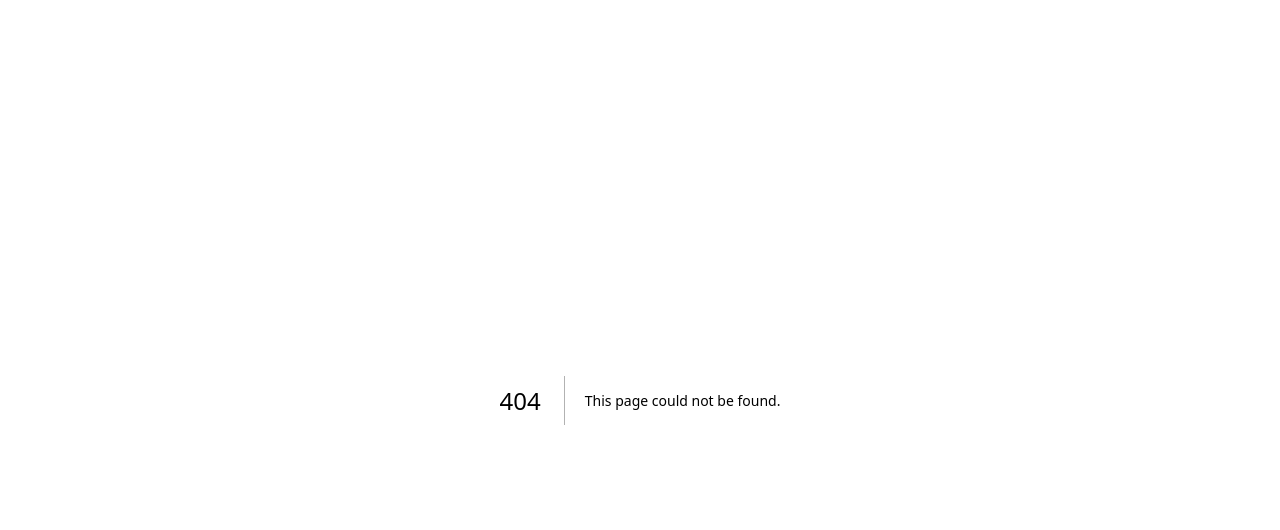
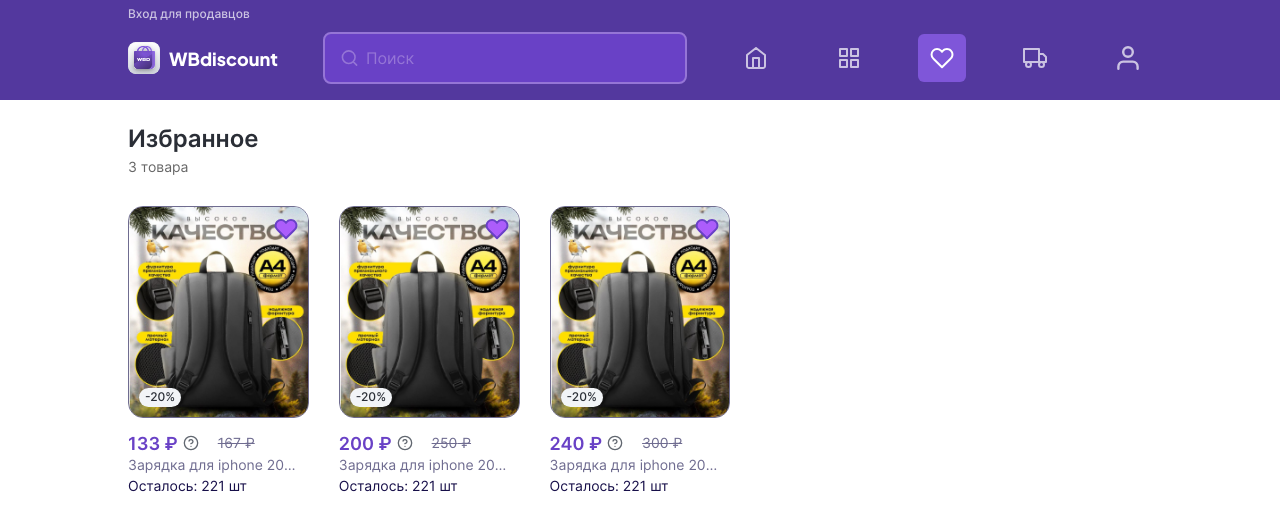
Before and after one commit to Dzhambulat-Kagermanov/work-platform, a Next.js app: page /favorites in a window 1280 px wide. Before the commit this address had no page. Shown: the top 530 px of the page. Built offline with nearby package versions, Linux system fonts and the light colour scheme.

Commit message:
CREATE: Created FavoritesPage

```diff
--- /dev/null
+++ b/app/(header)/favorites/page.tsx
@@ -0,0 +1,9 @@
+import { FC } from 'react'
+import { FavoritesPage } from '@/components/page/Favorites'
+
+interface Props {}
+const Favorites: FC<Props> = ({}) => {
+	return <FavoritesPage />
+}
+
+export default Favorites
--- /dev/null
+++ b/src/components/page/Favorites/index.tsx
@@ -0,0 +1,18 @@
+import { FC } from 'react'
+import { TClassName } from '@/types'
+import { cn } from '@/lib'
+import { FavoritesHead } from '@/components/widgets/FavoritesHead'
+import { FavoritesProducts } from '@/components/widgets/FavoritesProducts'
+import cls from './index.module.scss'
+
+interface Props extends TClassName {}
+const FavoritesPage: FC<Props> = ({ className }) => {
+	return (
+		<main className={cn(cls.favorites, [className])}>
+			<FavoritesHead className={cn(cls.head, ['modules-gap-top'])} />
+			<FavoritesProducts className={cn(cls.products)} />
+		</main>
+	)
+}
+
+export { FavoritesPage }
--- a/src/components/widgets/BurgerMenu/constants/links.tsx
+++ b/src/components/widgets/BurgerMenu/constants/links.tsx
@@ -33,7 +33,7 @@ export const AUTH_LINKS: TAuthLink[] = [
 		icon: <CatalogIcon className={cls.icon} color='var(--purple-800)' />,
 	},
 	{
-		link: '/fe',
+		link: '/favorites',
 		text: 'Избранное',
 		icon: (
 			<FavoriteIcon
@@ -70,7 +70,7 @@ export const NOT_AUTH_LINKS: TAuthLink[] = [
 		icon: <CatalogIcon className={cls.icon} color='var(--purple-800)' />,
 	},
 	{
-		link: '/fe',
+		link: '/favorites',
 		text: 'Избранное',
 		icon: (
 			<FavoriteIcon
--- /dev/null
+++ b/src/components/widgets/FavoritesHead/index.module.scss
@@ -0,0 +1,8 @@
+.wrapper {
+	h1 {
+	}
+	h2 {
+		margin-top: 5px;
+		color: var(--black-opacity-60);
+	}
+}
--- /dev/null
+++ b/src/components/widgets/FavoritesHead/index.tsx
@@ -0,0 +1,21 @@
+import { FC } from 'react'
+import { TClassName } from '@/types'
+import { Container, Typography } from '@/components/ui'
+import { cn } from '@/lib'
+import cls from './index.module.scss'
+
+interface Props extends TClassName {}
+const FavoritesHead: FC<Props> = ({ className }) => {
+	return (
+		<Container className={cn(cls.wrapper, [className])}>
+			<Typography font='Inter-SB' size={24} tag='h1'>
+				Избранное
+			</Typography>
+			<Typography font='Inter-R' size={14} tag='h2'>
+				3 товара
+			</Typography>
+		</Container>
+	)
+}
+
+export { FavoritesHead }
--- /dev/null
+++ b/src/components/widgets/FavoritesProducts/index.module.scss
@@ -0,0 +1,19 @@
+.wrapper {
+}
+.group {
+	margin-top: 30px;
+	display: grid;
+	grid-template-columns: repeat(auto-fill, minmax(165px, 1fr));
+	justify-content: space-between;
+	gap: 30px;
+	padding-bottom: 30px;
+}
+.link {
+}
+.item {
+}
+@media screen and (max-width: 380px) {
+	.group {
+		gap: 15px;
+	}
+}
--- /dev/null
+++ b/src/components/widgets/FavoritesProducts/index.tsx
@@ -0,0 +1,49 @@
+import { FC } from 'react'
+import { TClassName } from '@/types'
+import { Container } from '@/components/ui'
+import { cn } from '@/lib'
+import cls from './index.module.scss'
+import { favoriteProducts } from '@/constants/stub'
+import { ProductItem } from '@/components/entities/ProductItem'
+import Link from 'next/link'
+
+interface Props extends TClassName {}
+const FavoritesProducts: FC<Props> = ({ className }) => {
+	return (
+		<Container tag='section' className={cn(cls.wrapper, [className])}>
+			<ul className={cn(cls.group)}>
+				{favoriteProducts.map(
+					({
+						id,
+						images,
+						name,
+						previewImage,
+						price,
+						productDescription,
+						quantities,
+						salesmanId,
+						isFavorite,
+						tooltip,
+					}) => {
+						return (
+							<Link href={`/products/${id}`} key={id} className={cn(cls.link)}>
+								<ProductItem
+									wrapperCls={cn(cls.item)}
+									image={previewImage}
+									name={name}
+									price={price}
+									isFavorite={isFavorite}
+									quantities={quantities}
+									tag='li'
+									tooltip={tooltip}
+								/>
+							</Link>
+						)
+					}
+				)}
+			</ul>
+		</Container>
+	)
+}
+
+export { FavoritesProducts }
--- a/src/constants/stub.ts
+++ b/src/constants/stub.ts
@@ -66,3 +66,68 @@ export const salesmanProducts: TProductItemProps[] = [
 		salesmanId: 3 + 1,
 	},
 ]
+export const favoriteProducts: TProductItemProps[] = [
+	{
+		id: 1,
+		previewImage: '/images/stub/product-stub.png',
+		images: [
+			'/images/stub/product-stub.png',
+			'/images/stub/product-stub-2.png',
+			'/images/stub/product-stub-3.png',
+			'/images/stub/product-stub-4.png',
+		],
+		isFavorite: true,
+		name: 'Зарядка для iphone 20W type-c быстрое устройство',
+		price: {
+			price: (500 * 1) / (1 + 2),
+			discount: 20,
+		},
+		quantities: 221,
+		tooltip: 'Подсказка',
+		productDescription:
+			'Быстрая зарядка для iPhone 20W с разъемом TYPE-C. Представляем Вашему вниманию адаптер быстрой зарядки который сможет зарядить ваш смартфон за считан. Быстрая зарядка для iPhone 20W с разъемом TYPE-C. Представляем Вашему вниманию адаптер быстрой зарядки который сможет зарядить ваш смартфон за считан. Быстрая зарядка для iPhone 20W с разъемом TYPE-C. Представляем Вашему вниманию адаптер быстрой зарядки который сможет зарядить ваш смартфон за считан. Быстрая зарядка для iPhone 20W с разъемом TYPE-C. Представляем Вашему вниманию адаптер быстрой зарядки который сможет зарядить ваш смартфон за считан. Быстрая зарядка для iPhone 20W с разъемом TYPE-C. Представляем Вашему вниманию адаптер быстрой зарядки который сможет зарядить ваш смартфон за считан. Быстрая зарядка для iPhone 20W с разъемом TYPE-C. Представляем Вашему вниманию адаптер быстрой зарядки который сможет зарядить ваш смартфон за считан. ',
+		salesmanId: 1 + 1,
+	},
+	{
+		id: 2,
+		previewImage: '/images/stub/product-stub.png',
+		images: [
+			'/images/stub/product-stub.png',
+			'/images/stub/product-stub-2.png',
+			'/images/stub/product-stub-3.png',
+			'/images/stub/product-stub-4.png',
+		],
+		isFavorite: true,
+		name: 'Зарядка для iphone 20W type-c быстрое устройство',
+		price: {
+			price: (500 * 2) / (2 + 2),
+			discount: 20,
+		},
+		quantities: 221,
+		tooltip: 'Подсказка',
+		productDescription:
+			'Быстрая зарядка для iPhone 20W с разъемом TYPE-C. Представляем Вашему вниманию адаптер быстрой зарядки который сможет зарядить ваш смартфон за считан. Быстрая зарядка для iPhone 20W с разъемом TYPE-C. Представляем Вашему вниманию адаптер быстрой зарядки который сможет зарядить ваш смартфон за считан. Быстрая зарядка для iPhone 20W с разъемом TYPE-C. Представляем Вашему вниманию адаптер быстрой зарядки который сможет зарядить ваш смартфон за считан. Быстрая зарядка для iPhone 20W с разъемом TYPE-C. Представляем Вашему вниманию адаптер быстрой зарядки который сможет зарядить ваш смартфон за считан. Быстрая зарядка для iPhone 20W с разъемом TYPE-C. Представляем Вашему вниманию адаптер быстрой зарядки который сможет зарядить ваш смартфон за считан. Быстрая зарядка для iPhone 20W с разъемом TYPE-C. Представляем Вашему вниманию адаптер быстрой зарядки который сможет зарядить ваш смартфон за считан. ',
+		salesmanId: 2 + 1,
+	},
+	{
+		id: 3,
+		previewImage: '/images/stub/product-stub.png',
+		images: [
+			'/images/stub/product-stub.png',
+			'/images/stub/product-stub-2.png',
+			'/images/stub/product-stub-3.png',
+			'/images/stub/product-stub-4.png',
+		],
+		isFavorite: true,
+		name: 'Зарядка для iphone 20W type-c быстрое устройство',
+		price: {
+			price: (500 * 3) / (3 + 2),
+			discount: 20,
+		},
+		quantities: 221,
+		tooltip: 'Подсказка',
+		productDescription:
+			'Быстрая зарядка для iPhone 20W с разъемом TYPE-C. Представляем Вашему вниманию адаптер быстрой зарядки который сможет зарядить ваш смартфон за считан. Быстрая зарядка для iPhone 20W с разъемом TYPE-C. Представляем Вашему вниманию адаптер быстрой зарядки который сможет зарядить ваш смартфон за считан. Быстрая зарядка для iPhone 20W с разъемом TYPE-C. Представляем Вашему вниманию адаптер быстрой зарядки который сможет зарядить ваш смартфон за считан. Быстрая зарядка для iPhone 20W с разъемом TYPE-C. Представляем Вашему вниманию адаптер быстрой зарядки который сможет зарядить ваш смартфон за считан. Быстрая зарядка для iPhone 20W с разъемом TYPE-C. Представляем Вашему вниманию адаптер быстрой зарядки который сможет зарядить ваш смартфон за считан. Быстрая зарядка для iPhone 20W с разъемом TYPE-C. Представляем Вашему вниманию адаптер быстрой зарядки который сможет зарядить ваш смартфон за считан. ',
+		salesmanId: 3 + 1,
+	},
+]
```
Also changed, not shown: src/components/page/Favorites/index.module.scss (added).
